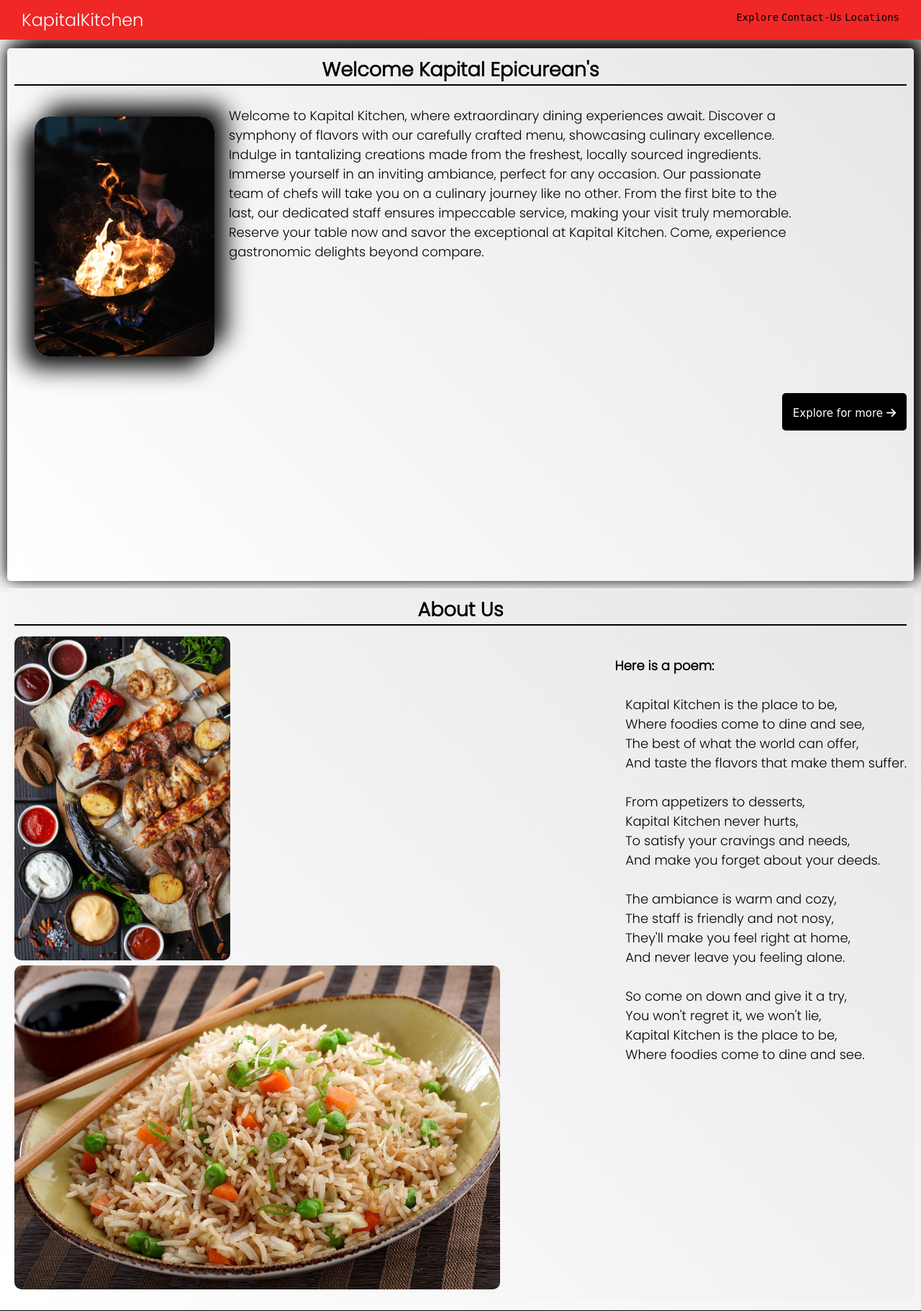
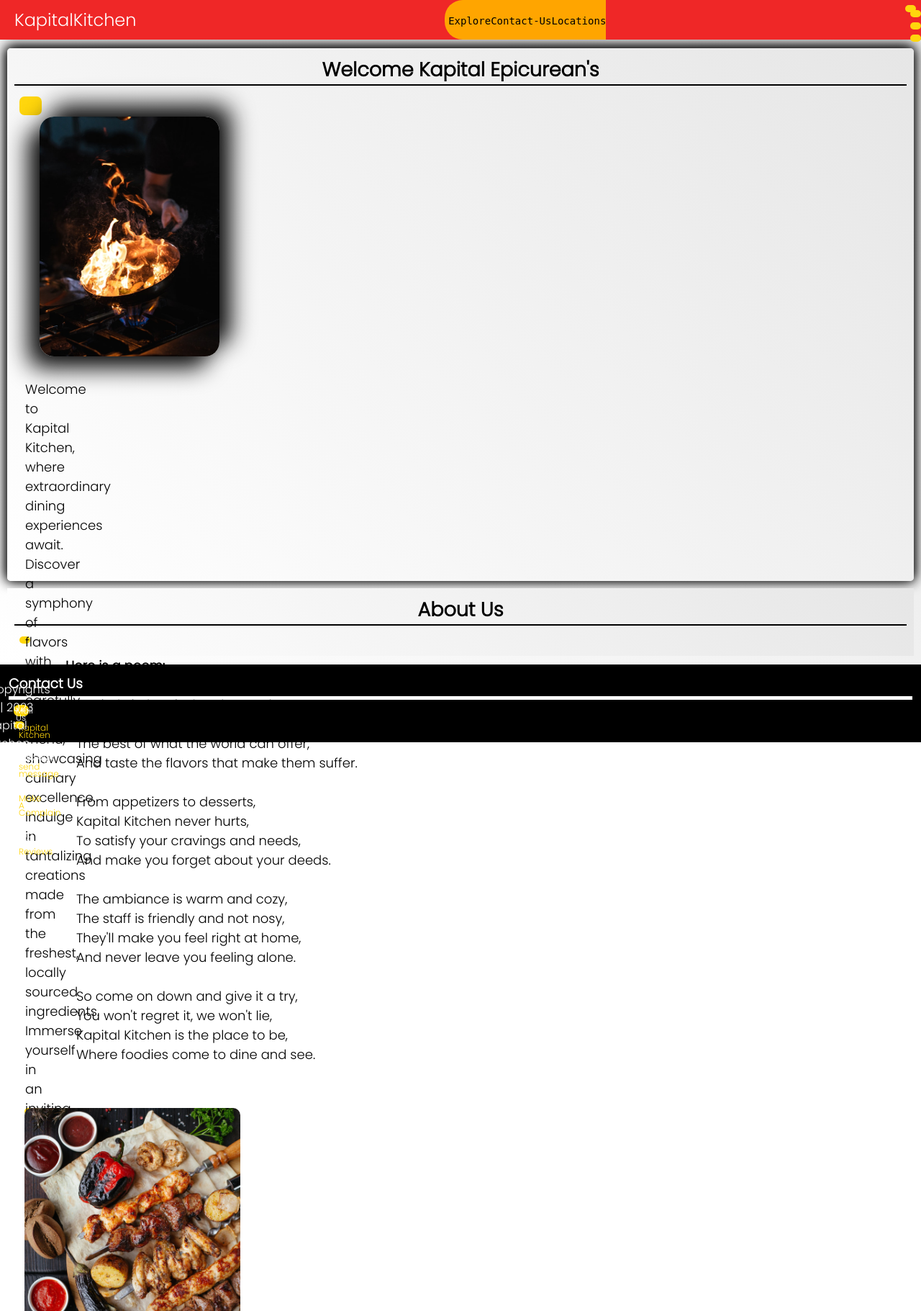
Before and after one commit to OlatideJoseph/kk, a Django app: page / in a window 1280 px wide. Shown: the top 1821 px of the page at 72% size. Run offline with Django 4.2, Linux system fonts and the light colour scheme; some libraries are stand-ins or nearby versions; some web fonts are replaced.

Commit message:
with a new development branch

```diff
--- a/static/css/base.css
+++ b/static/css/base.css
@@ -10,16 +10,29 @@
 	--page-yellow:#ffd60d;
 	--page-red:#ef2727;
 	--page-black:black;
+	--page-orange:orange;
 	--page-white:#fff;
 }
 section:nth-child(1){
 	height: 90vh;
 	margin-bottom: 10px;
 }
+.nav-bar-mb{
+	display: none;
+}
+.nav-bar-mb div:nth-child(1),
+div:nth-child(2),
+div:nth-child(3){
+    width:15px;
+    height: 10px;
+    display: block;
+    background: var(--page-yellow);
+    border-radius: 7px;
+    margin: 7px;
+}
 .base-nav{
 	background: var(--page-red);
 	color: white;
-	padding: 10px 30px;
 	display: flex;
 	transform: translateY(0%);
 	justify-content: space-between;
@@ -30,14 +43,21 @@ section:nth-child(1){
 }
 .nav-extended{
 	box-shadow: 0 5px 10px #000;
+	border-radius:0 0 25px 25px;
 	position: sticky;
 	z-index: 1;
 	top: 0;
 }
 #nav-content{
 	list-style-type: none;
+	background: var(--page-orange);
+	display: flex;
+	flex-wrap: nowrap;
+	justify-content: center;
+	align-items: center;
+	padding-left: 5px;
+	border-radius: 25px 0 0 25px;
 	font-size: 14px;
-	padding-top: 4px;
 }
 #nav-content li{
 	color: #ffd60d;
@@ -55,6 +75,7 @@ section:nth-child(1){
 }
 .nav-header{
 	font-size: 24px;
+	padding: 10px 20px;
 }
 .content-section{
 	padding: 12px 10px;
@@ -94,7 +115,10 @@ section:nth-child(1){
 	font-family: 'Source code pro',monospace;
 }
 @media screen and (max-width:480px){
-	nav ul{
+	.nav-content{
 		display: none;
 	}
+	.nav-bar-mb{
+		display: inline;
+	}
 }
--- a/static/css/intro-home.css
+++ b/static/css/intro-home.css
@@ -10,8 +10,8 @@ h2{
 }
 #intro{
 	min-height: 250px;
-	box-shadow:  -1px -2px 20px 0px #0c0c0c,
-			 16px -16px 32px #0e0e0e;
+	box-shadow:-1px -2px 20px 0px #0c0c0c,
+	 0px -1px 15px #0e0e0e;
 	border-radius: 5px;
 }
 .img-text{
@@ -66,9 +66,7 @@ section button{
 	color: white;
 	border: none;
 	border-radius: 5px;
-	margin-top:15px;
 	display: inline;
-	float: right;
 	transition: .8s ease-in-out;
 }
 section button i{
@@ -100,12 +98,13 @@ section button:hover i{
 @media screen and (max-width:500px){
 	.img-text{
 		flex-wrap: wrap;
-		flex-direction: column-reverse;
+		flex-direction: column;
 	}
 	#intro{
 		height: auto;
 	}
 	.blazing-fire-img{
+		width: auto;
 		animation:none;
 		box-shadow: 1px -1px 0px 0px #0c0c0c,
 		 2px 14px 32px #0e0e0e;
--- a/templates/_base.html
+++ b/templates/_base.html
@@ -35,7 +35,11 @@
 			</li>
 
 		</ul>
-
+		<div class="nav-bar-mb">
+			<div></div>
+			<div></div>
+			<div></div>
+		</div>
 	</nav>
 	<section id="main-section" class="content-section">
 		{% block content %}
--- a/templates/intro-home.html
+++ b/templates/intro-home.html
@@ -12,10 +12,10 @@
                 <p>
                 Welcome to Kapital Kitchen, where extraordinary dining experiences await. Discover a symphony of flavors with our carefully crafted menu, showcasing culinary excellence. Indulge in tantalizing creations made from the freshest, locally sourced ingredients. Immerse yourself in an inviting ambiance, perfect for any occasion. Our passionate team of chefs will take you on a culinary journey like no other. From the first bite to the last, our dedicated staff ensures impeccable service, making your visit truly memorable. Reserve your table now and savor the exceptional at Kapital Kitchen. Come, experience gastronomic delights beyond compare.
             </p>
+            <button type="button" class="e-btn">
+                     Explore for more <i class="fa-solid fa-arrow-right"></i>
+            </button>
         </div>
-        <button type="button" class="e-btn">
-         Explore for more <i class="fa-solid fa-arrow-right"></i>
-        </button>
     </section>
     <section>
        <center> <h2>About Us</h2></center>
```
